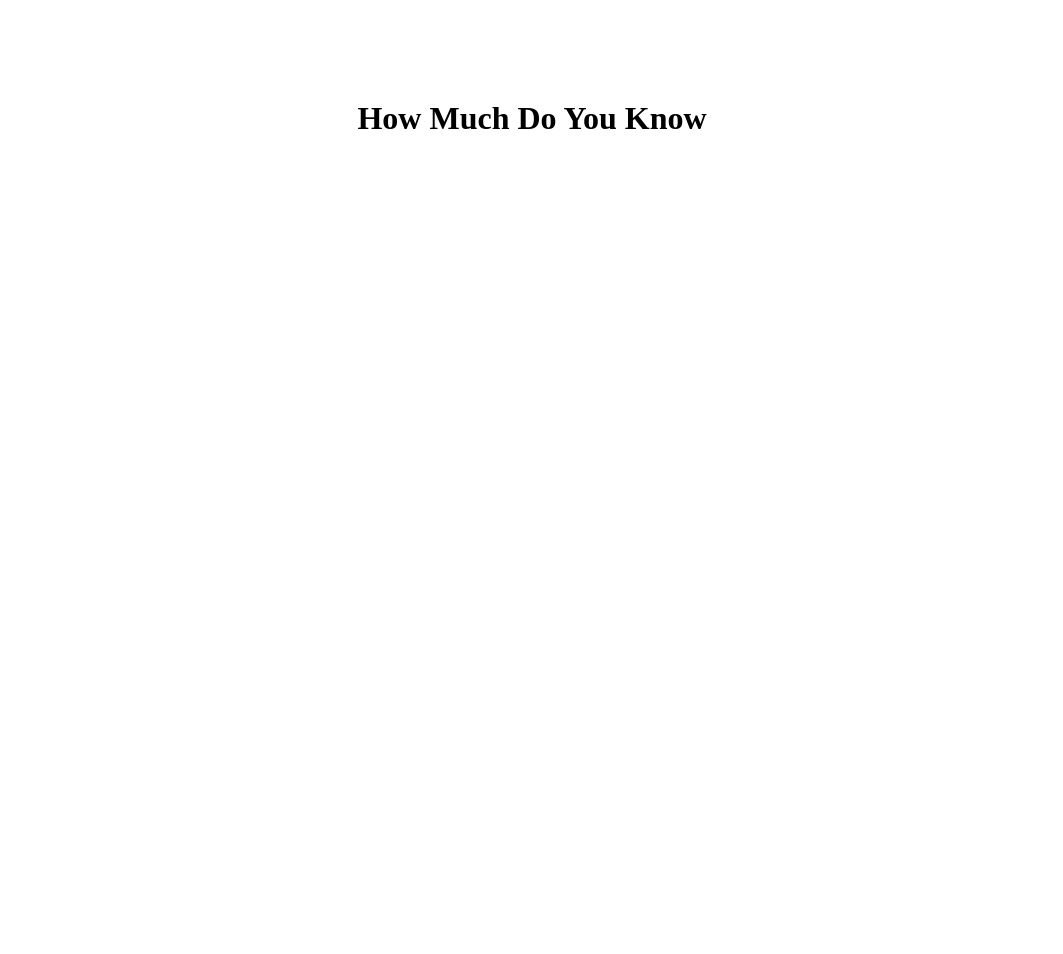
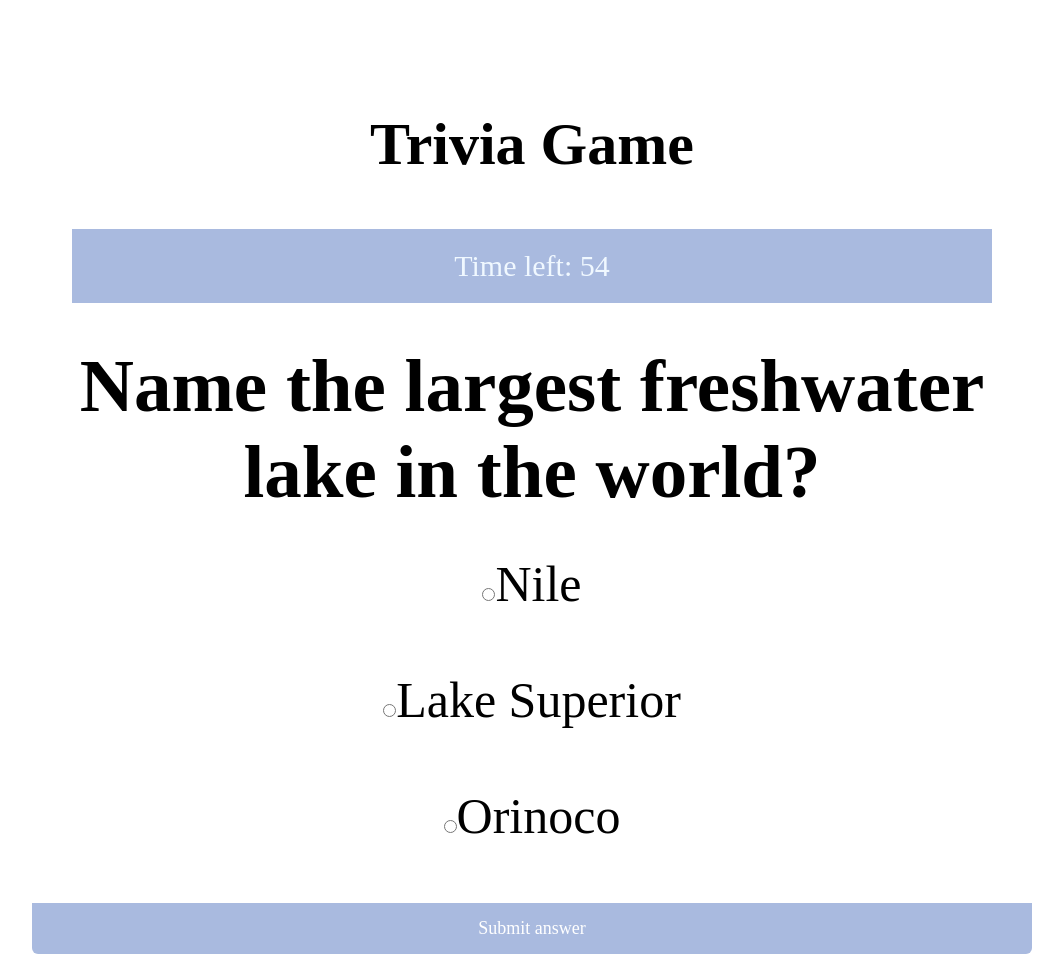
Before and after one commit to Eddsonblanco/Trivia-Game, a plain HTML site: page index.html in a window 1280 px wide. Shown: the whole page, without its empty margins (108-1171 px from the left). Before the commit the page ends 800 px from the top, so only its background shows below. Drawn offline with nearby package versions, Linux system fonts and the light colour scheme.

Commit message:
Style Css and Timer

```diff
--- a/assets/css/style.css
+++ b/assets/css/style.css
@@ -10,7 +10,18 @@ body{
 
 }
 
+#timer{
+
+    font-size: 30px;
+    text-align: center;
+    padding: 20px;
+    margin: 40px;
+    background: #1543a75d;
+    color: aliceblue;
+}
+
 .container{
+
     width: 100%;
     max-width: 1000px;
     margin: auto;
@@ -20,5 +31,43 @@ body{
 
 h1{
     text-align: center;
+    font-size:60px;
+    margin: 20px;
+    padding: 10px;
 
 }
+
+#current-question{
+    text-align: center;
+    font-size: 50px;
+
+
+}
+
+#question{
+    margin: 40px;
+
+
+}
+
+#answers{
+    background-color: #fff;
+    cursor: pointer;
+}
+
+.container .btn {
+	width: 100%;
+    text-align: center;
+    background: #1543a75d;
+	color: #fff;
+	border:none;
+	padding: 15px 10px;
+	cursor: pointer;
+	border-radius: 0 0 6px 6px;
+	font-family: 'Slabo 27px', serif;
+	font-size: 18px;
+}
+
+.container .btn:hover {
+	background: #246eb9;
+}
--- a/assets/javascript/triviaGame.js
+++ b/assets/javascript/triviaGame.js
@@ -0,0 +1,75 @@
+var trivia = [
+    {
+        question: "Name the largest freshwater lake in the world?",
+        correctAnswer: 1, // este es el index de la contestación correcta
+        answers: [
+            "Nile",
+
+            "Lake Superior",
+
+            "Orinoco"
+        ]
+    },
+    {
+        question: "What kind of weapon is a falchion?",
+        correctAnswer: 0, // este es el index de la contestación correcta
+        answers: [
+            "A sword",
+            "A gun",
+            "A bio-Quimic"
+        ]
+    }
+];
+// ------- TIMER-------
+var audio = new Audio ('lose.mp3');
+var counter = 0;
+var timeLeft = 59;
+var interval = setInterval(timeIt, 1000);
+
+var timer = $('#timer');
+    timer.html('0');
+
+    function timeIt(){
+        counter++;
+        timer.html('Time left: '  +  ( timeLeft -  counter));
+        if (counter == timeLeft) {
+            audio.play();
+            clearInterval(interval);
+
+        }
+
+    }
+
+// get element current-question to append question and answers
+// create question element and added to current-question
+var currentQuestionContainer = document.getElementById('current-question');
+var question = document.getElementById('question');
+question.innerText = trivia[0].question;
+
+currentQuestionContainer.appendChild(question)
+
+currentQuestionContainer.appendChild(question);
+
+// opciones de respuesta
+trivia[0].answers.map( function(answer) {
+    var inputElement = document.createElement('input');
+    inputElement.setAttribute('type', 'radio');
+    inputElement.setAttribute('name','index');
+    inputElement.setAttribute('value','index');
+    currentQuestionContainer.appendChild(inputElement);
+    currentQuestionContainer.appendChild(document.createTextNode(answer));
+    currentQuestionContainer.appendChild(document.createElement('br'));
+    currentQuestionContainer.appendChild(document.createElement('br'));
+})
+
+// add submit button
+var submitButton = document.createElement('button')
+submitButton.innerText = 'Submit Answer';
+submitButton.onclick = submitAnswer;
+
+
+
+function submitAnswer() {
+    // aquí tienes que escribir el codigo para coger la respuesta y hacer algo con ella
+    console.log('hoals amigos')
+}
--- a/index.html
+++ b/index.html
@@ -10,9 +10,18 @@
 
 </head>
 <body>
+    <div class="container">
+        <h1>Trivia Game</h1>
 
-    <div class="container">
-        <h1>How Much Do You Know</h1>
+        <p id="timer">----------</p>
+
+        <div id="current-question">
+            <h2 id="question">Loading questions!</h2>
+            <div id="answers"></div>
+        </div>
+
+        <input type="submit" class="btn" value="Submit answer">
+    </div>
 
 
     </div>
```
Also changed, not shown: 3 other files.
